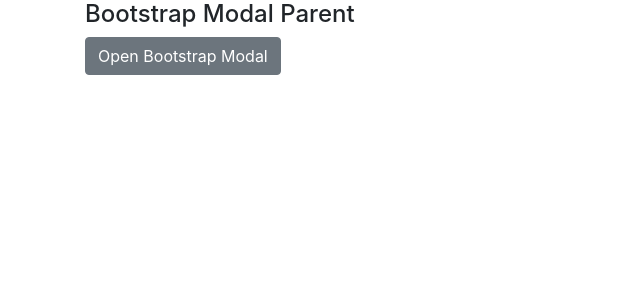
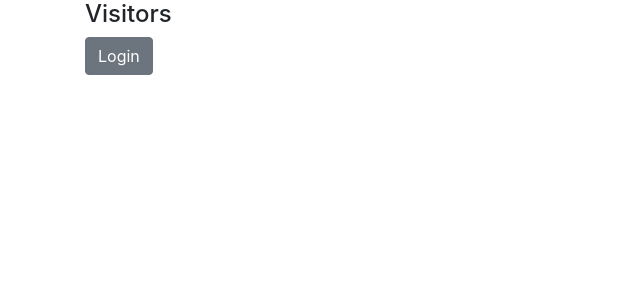
Before and after one commit to UniquelySimilar/vue-sandbox, a Vue app: page /visitors in a window 1280 px wide. Shown: the top 300 px of the page, without its empty margins (0-640 px from the left). Built offline with nearby package versions, Linux system fonts and the light colour scheme; what vue-ellipse-progress would draw is missing.

Commit message:
stackoverflow: route param modal

```diff
--- a/src/App.vue
+++ b/src/App.vue
@@ -1,16 +1,13 @@
 <template>
   <div id="app" class="container">
-    <parent />
+    <router-view></router-view>
   </div>
 </template>
 
 <script>
-  import Parent from '@/components/stackoverflow/bootstrap-modal-no-jquery/Parent'
-
   export default {
     name: 'App',
     components: {
-      Parent
     },
     data() {
       return {
--- /dev/null
+++ b/src/components/stackoverflow/route-param-modal/LoginModal.vue
@@ -0,0 +1,60 @@
+<template>
+  <div class="login-modal">
+    <div class="modal" tabindex="-1" role="dialog">
+      <div class="modal-dialog" role="document">
+        <div class="modal-content">
+          <div class="modal-header">
+            <h5 class="modal-title">Login</h5>
+            <button type="button" @click="closeModal">
+              <span aria-hidden="true">&times;</span>
+            </button>
+          </div>
+          <div class="modal-body">
+            <form @submit.prevent="login">
+              <div class="form-group">
+                <label for="username">User Name</label>
+                <input type="email" class="form-control" id="username" v-model="user.name">
+              </div>
+              <div class="form-group">
+                <label for="password">Password</label>
+                <input type="password" class="form-control" id="password" v-model="user.password">
+              </div>
+            </form>
+          </div>
+          <div class="modal-footer">
+            <button type="button" class="btn btn-primary" @click="login">Login</button>
+            <button type="button" class="btn btn-secondary" @click="closeModal">Close</button>
+          </div>
+        </div>
+      </div>
+    </div>
+  </div>
+</template>
+
+<script>
+  export default {
+    data() {
+      return {
+        user: {
+          name: '',
+          password: ''
+        }
+      }
+    },
+    methods: {
+      closeModal() {
+        this.$emit('close-modal-event');
+      },
+      login() {
+        this.$emit('login-event', this.user)
+      }
+    }
+  }
+</script>
+
+<style scoped>
+  /* Override default value of 'none' */
+  .modal {
+    display: block;
+  }
+</style>
--- /dev/null
+++ b/src/components/stackoverflow/route-param-modal/Visitors.vue
@@ -0,0 +1,52 @@
+<template>
+  <div class="visitors">
+    <h4>Visitors</h4>
+    <div class="row">
+      <div class="col-md-4">
+        <button class="btn btn-secondary" @click="showModal">Login</button>
+      </div>
+    </div>
+    <login-modal v-if="displayLogin" @login-event="login" @close-modal-event="hideModal" />
+  </div>
+</template>
+
+<script>
+  import LoginModal from './LoginModal.vue';
+
+  export default {
+    components: {
+      LoginModal
+    },
+    props: {
+      modal: {
+        type: String,
+        required: false
+      }
+    },
+    data() {
+      return {
+        displayLogin: false
+      }
+    },
+    methods: {
+      showModal() {
+        this.displayLogin = true;
+      },
+      hideModal() {
+        this.displayLogin = false;
+      },
+      login(user) {
+        this.hideModal();
+        // Process login
+        console.log(user);
+      }
+    },
+    created() {
+      if (this.$route.params.modal) {
+        if (this.$route.params.modal === 'login') {
+          this.displayLogin = true;
+        }
+      }
+    }
+  }
+</script>
--- /dev/null
+++ b/src/components/stackoverflow/route-param-modal/router/index.js
@@ -0,0 +1,24 @@
+import Vue from 'vue'
+import VueRouter from 'vue-router'
+
+Vue.use(VueRouter)
+import Visitors from '../Visitors.vue'
+
+const routes = [
+  {
+    path: '/',
+    redirect: 'visitors'
+  },
+  {
+    name: 'visitors',
+    path: '/visitors/:modal?',
+    component: Visitors,
+    props: true
+  }
+]
+
+export default new VueRouter({
+  mode: 'history',
+  base: process.env.BASE_URL,
+  routes
+})
```
Also changed, not shown: src/main.js (+4 -4 lines).
